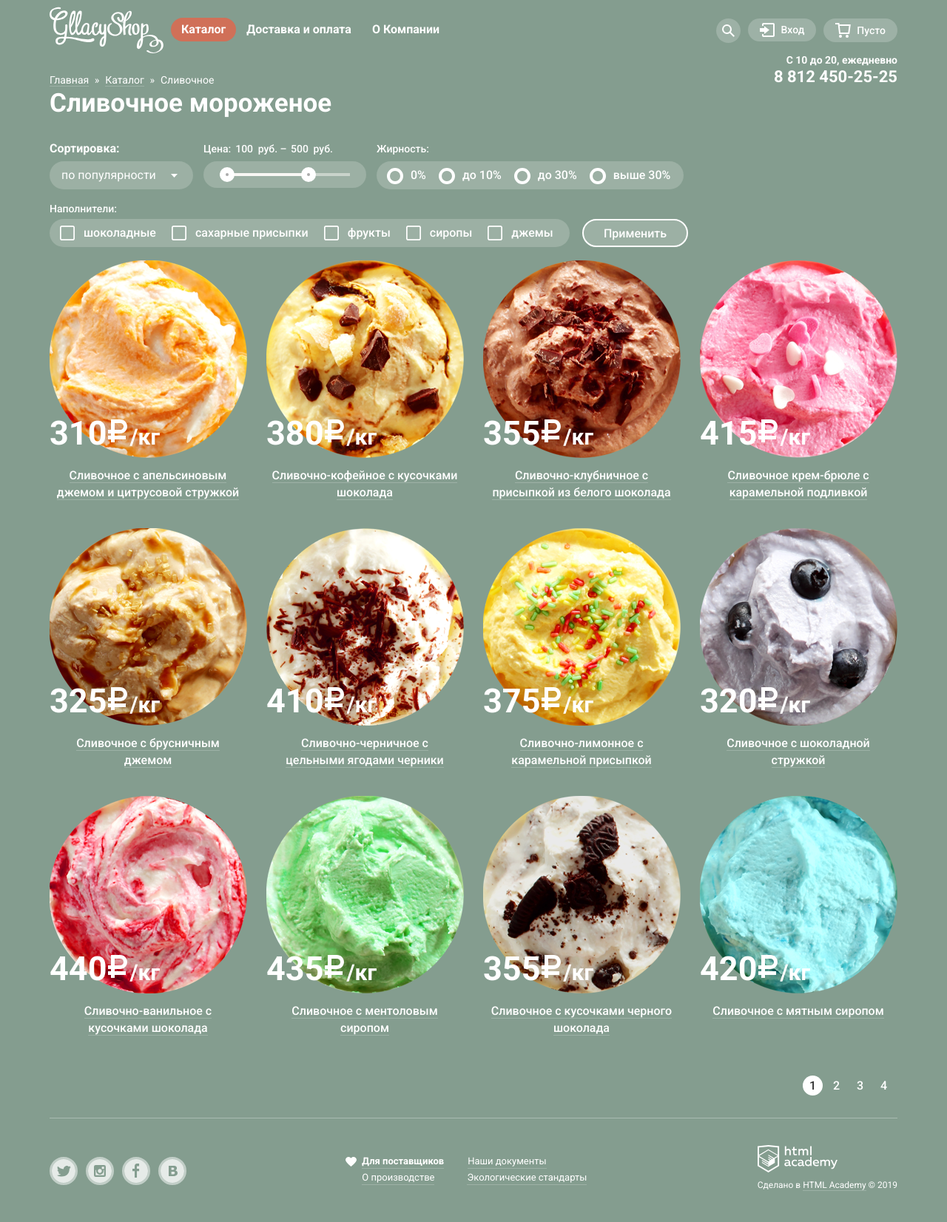
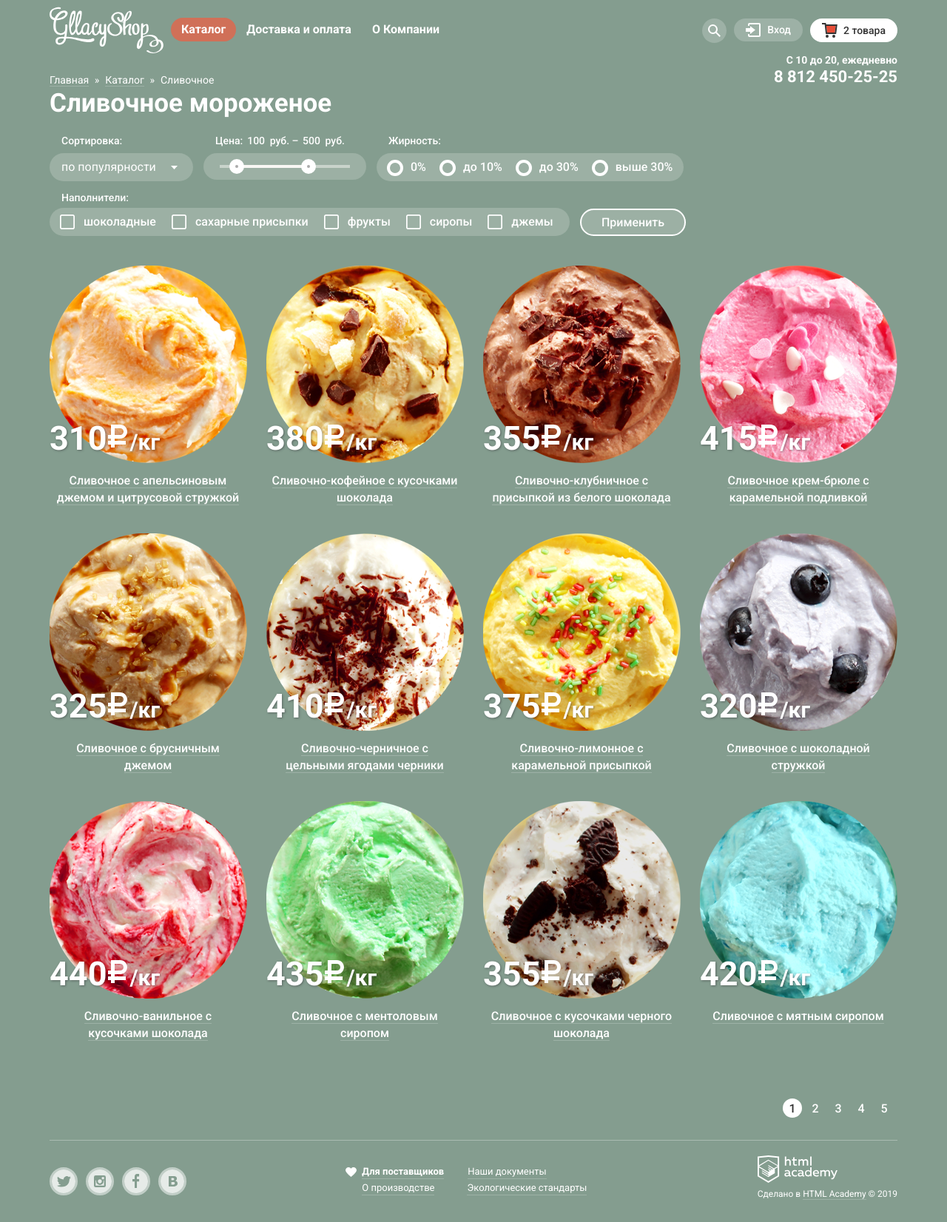
Before and after one commit to xamsuka/881967-gllacy-26, a plain HTML site: page catalog.html in a window 1280 px wide. Shown: the whole page at 74% size. Drawn offline with Linux system fonts and the light colour scheme.

Commit message:
Исправления + доработка

```diff
--- a/catalog.html
+++ b/catalog.html
@@ -117,17 +117,16 @@
                             </form>
                         </section>
                     </li>
-                    <li class="header-button__item button-basket">
+                    <li class="header-button__item item-in-basket">
                         <a href="#" class="button-basket__link">
                             <svg xmlns="http://www.w3.org/2000/svg" width="21" height="20" viewBox="0 0 21 20">
-                                <g fill="#FFF">
-                                    <path
-                                        d="M5.657 2.031L5.422 0H0v2h3.64l1.5 13h13.988l1.699-12.969H5.657zM17.372 13H6.922L5.888 4.031h12.66L17.372 13z" />
-                                    <circle cx="6.984" cy="18" r="2" />
-                                    <circle cx="15.984" cy="18" r="2" />
-                                </g>
+                                <path fill="#E84D37" d="M5.888 4.031L6.922 13h10.45l1.176-8.969z" />
+                                <circle fill="#343434" cx="6.984" cy="18" r="2" />
+                                <circle fill="#343434" cx="15.984" cy="18" r="2" />
+                                <path fill="#343434"
+                                    d="M5.657 2.031L5.422 0H0v2h3.64l1.5 13h13.988l1.699-12.969H5.657zM17.372 13H6.922L5.888 4.031h12.66L17.372 13z" />
                             </svg>
-                            Пусто
+                            2 товара
                         </a>
                         <section class="basket">
                             <h2 class="basket__header visually-hidden">Ваша корзина</h2>
@@ -203,10 +202,10 @@
                         <div class="sort-form__content">
                             <ul class="sort-form__list">
                                 <li class="sort-form__item sort-product">
-                                    <label for="filter-sort">Сортировка:</label>
+                                    <label class="sort-form__title" for="filter-sort">Сортировка:</label>
                                     <div class="sort-product__button">
                                         <input type="text" class="sort" id="filter-sort" value="по популярности">
-                                        <input type="image" src="img/select-arrow.svg" alt="">
+                                        <input type="image" src="img/select-arrow.svg" width="9" height="5" alt="">
                                     </div>
                                 </li>
                                 <li class="sort-form__item filter-range">
@@ -290,8 +289,8 @@
                                         alt="Сливочное с апельсиновым джемом и цитрусовой стружкой">
                                 </a>
                                 <p class="product-item__price">
-                                    <span class="price-gold">310</span><img src="img/ruble.svg" alt="Рубль"><span
-                                        class="price-unit">/кг</span>
+                                    <span class="price-gold">310</span><img src="img/ruble.svg" width="31" height="36"
+                                        alt="Рубль"><span class="price-unit">/кг</span>
                                 </p>
                             </div>
 
@@ -310,8 +309,8 @@
                                         alt="Сливочно-кофейное с кусочками шоколада">
                                 </a>
                                 <p class="product-item__price">
-                                    <span class="price-gold">380</span><img src="img/ruble.svg" alt="Рубль"><span
-                                        class="price-unit">/кг</span>
+                                    <span class="price-gold">380</span><img src="img/ruble.svg" width="31" height="36"
+                                        alt="Рубль"><span class="price-unit">/кг</span>
                                 </p>
                             </div>
                             <h3 class="product-item__title product-title">
@@ -329,8 +328,8 @@
                                         alt="Сливочно-клубничное с присыпкой из белого шоколада">
                                 </a>
                                 <p class="product-item__price">
-                                    <span class="price-gold">355</span><img src="img/ruble.svg" alt="Рубль"><span
-                                        class="price-unit">/кг</span>
+                                    <span class="price-gold">355</span><img src="img/ruble.svg" width="31" height="36"
+                                        alt="Рубль"><span class="price-unit">/кг</span>
                                 </p>
                             </div>
                             <h3 class="product-item__title product-title">
@@ -349,8 +348,8 @@
                                         alt="Сливочное крем-брюле с карамельной подливкой">
                                 </a>
                                 <p class="product-item__price">
-                                    <span class="price-gold">415</span><img src="img/ruble.svg" alt="Рубль"><span
-                                        class="price-unit">/кг</span>
+                                    <span class="price-gold">415</span><img src="img/ruble.svg" width="31" height="36"
+                                        alt="Рубль"><span class="price-unit">/кг</span>
                                 </p>
                             </div>
                             <h3 class="product-item__title product-title">
@@ -368,8 +367,8 @@
                                         alt="Сливочное с брусничным джемом">
                                 </a>
                                 <p class="product-item__price">
-                                    <span class="price-gold">325</span><img src="img/ruble.svg" alt="Рубль"><span
-                                        class="price-unit">/кг</span>
+                                    <span class="price-gold">325</span><img src="img/ruble.svg" width="31" height="36"
+                                        alt="Рубль"><span class="price-unit">/кг</span>
                                 </p>
                             </div>
                             <h3 class="product-item__title product-title">
@@ -387,8 +386,8 @@
                                         alt="Сливочно-черничное с цельными ягодами черники ">
                                 </a>
                                 <p class="product-item__price">
-                                    <span class="price-gold">410</span><img src="img/ruble.svg" alt="Рубль"><span
-                                        class="price-unit">/кг</span>
+                                    <span class="price-gold">410</span><img src="img/ruble.svg" width="31" height="36"
+                                        alt="Рубль"><span class="price-unit">/кг</span>
                                 </p>
                             </div>
                             <h3 class="product-item__title product-title">
@@ -407,8 +406,8 @@
                                         alt="Сливочно-лимонное с карамельной присыпкой">
                                 </a>
                                 <p class="product-item__price">
-                                    <span class="price-gold">375</span><img src="img/ruble.svg" alt="Рубль"><span
-                                        class="price-unit">/кг</span>
+                                    <span class="price-gold">375</span><img src="img/ruble.svg" width="31" height="36"
+                                        alt="Рубль"><span class="price-unit">/кг</span>
                                 </p>
                             </div>
                             <h3 class="product-item__title product-title">
@@ -426,8 +425,8 @@
                                         alt="Сливочное с шоколадной стружкой">
                                 </a>
                                 <p class="product-item__price">
-                                    <span class="price-gold">320</span><img src="img/ruble.svg" alt="Рубль"><span
-                                        class="price-unit">/кг</span>
+                                    <span class="price-gold">320</span><img src="img/ruble.svg" width="31" height="36"
+                                        alt="Рубль"><span class="price-unit">/кг</span>
                                 </p>
                             </div>
                             <h3 class="product-item__title product-title">
@@ -445,8 +444,8 @@
                                         alt="Сливочно-ванильное с кусочками шоколада">
                                 </a>
                                 <p class="product-item__price">
-                                    <span class="price-gold">440</span><img src="img/ruble.svg" alt="Рубль"><span
-                                        class="price-unit">/кг</span>
+                                    <span class="price-gold">440</span><img src="img/ruble.svg" width="31" height="36"
+                                        alt="Рубль"><span class="price-unit">/кг</span>
                                 </p>
                             </div>
                             <h3 class="product-item__title product-title">
@@ -464,8 +463,8 @@
                                         alt="Сливочноe с ментоловым сиропом">
                                 </a>
                                 <p class="product-item__price">
-                                    <span class="price-gold">435</span><img src="img/ruble.svg" alt="Рубль"><span
-                                        class="price-unit">/кг</span>
+                                    <span class="price-gold">435</span><img src="img/ruble.svg" width="31" height="36"
+                                        alt="Рубль"><span class="price-unit">/кг</span>
                                 </p>
                             </div>
                             <h3 class="product-item__title product-title">
@@ -483,8 +482,8 @@
                                         alt="Сливочное с кусочками черного шоколада">
                                 </a>
                                 <p class="product-item__price">
-                                    <span class="price-gold">355</span><img src="img/ruble.svg" alt="Рубль"><span
-                                        class="price-unit">/кг</span>
+                                    <span class="price-gold">355</span><img src="img/ruble.svg" width="31" height="36"
+                                        alt="Рубль"><span class="price-unit">/кг</span>
                                 </p>
                             </div>
                             <h3 class="product-item__title product-title">
@@ -502,8 +501,8 @@
                                         alt="Сливочное с мятным сиропом">
                                 </a>
                                 <p class="product-item__price">
-                                    <span class="price-gold">420</span><img src="img/ruble.svg" alt="Рубль"><span
-                                        class="price-unit">/кг</span>
+                                    <span class="price-gold">420</span><img src="img/ruble.svg" width="31" height="36"
+                                        alt="Рубль"><span class="price-unit">/кг</span>
                                 </p>
                             </div>
                             <h3 class="product-item__title product-title">
@@ -517,6 +516,9 @@
                 </ul>
             </section>
             <ul class="pagination-list">
+                <li class="pagination-list__before">
+                    <a href="" class="pagination-list__link"></a>
+                </li>
                 <li class="pagination-list__item pagination__item_current"><a href=""
                         class="pagination-list__link">1</a></li>
                 <li class="pagination-list__item"><a class="pagination-list__link" href=""
@@ -525,6 +527,11 @@
                         class="pagination-list__link">3</a></li>
                 <li class="pagination-list__item"><a class="pagination-list__link" href=""
                         class="pagination-list__link">4</a></li>
+                <li class="pagination-list__item"><a class="pagination-list__link" href=""
+                        class="pagination-list__link">5</a></li>
+                <li class="pagination-list__next">
+
+                </li>
             </ul>
         </div>
     </main>
--- a/css/style.css
+++ b/css/style.css
@@ -13,9 +13,9 @@ html {
     box-sizing: border-box;
 }
 
-*, *::before, *::afrer {
+/* *, *::before, *::afrer {
     box-sizing: inherit;
-}
+} */
 
 a {
     text-decoration: none;
@@ -27,7 +27,7 @@ img {
     height: auto;
 }
 
-.visually-hidden:not(:focus):not(:active),
+.visually-hidden,
 input[type="checkbox"].visually-hidden,
 input[type="radio"].visually-hidden {
   position: absolute;
@@ -226,7 +226,7 @@ button.button {
     left: 6px;
     width: 128px;
     height: 1px;
-    background: rgba(0, 0, 0, 0.2)
+    background: rgba(0, 0, 0, 0.2);
 }
 
 .sub-menu__link:hover,
@@ -270,14 +270,21 @@ button.button {
     border-radius: 20px;
 }
 
+.item-in-basket .button-basket__link {
+    background: #ffffff;
+    color: #323232;
+}
+
 .button-login svg,
+.item-in-basket svg,
 .button-basket svg {
     margin-right: 8px;
 }
 
 .button-search,
 .button-login,
-.button-basket {
+.button-basket,
+.item-in-basket {
     position: relative;
 }
 
@@ -335,7 +342,8 @@ button.button {
     display: block;
 }
 
-.button-basket:hover .basket {
+.button-basket:hover .basket,
+.item-in-basket:hover .basket  {
     display: block;
 }
 
@@ -389,6 +397,10 @@ button.button {
     background-color: #f8f7f4;
     border-radius: 5px;
     z-index: 2;
+}
+
+.item-in-basket .basket {
+    left: -420px;
 }
 
 .basket-form__content {
@@ -627,7 +639,7 @@ button.button {
 .catalog__header {
     margin: 0;
     margin-top: 3px;
-    margin-bottom: 30px;
+    margin-bottom: 19px;
     font-size: 35px;
     line-height: 41px;
 }
@@ -649,20 +661,27 @@ button.button {
     text-align: center;
 }
 
+.product-item:hover::before {
+    content: "";
+    position: absolute;
+    top: -6px;
+    left: -14px;
+    box-sizing: border-box;
+    width: 293px;
+    height: 405px;
+    padding: 14px;
+    min-height: 322px;
+    border-radius: 5px;
+    box-shadow: 0 20px 20px rgba(0, 0, 0, 0.4);
+    background-color: rgba(248, 247, 244,0.2);
+}
+
 .product-item > div {
     position: absolute;
     box-sizing: border-box;
     width: 100%;
     min-height: 322px;
     border-radius: 5px;
-
-}
-
-.product-item:hover > div {
-    min-height: 405px;
-    box-shadow: 0 20px 20px rgba(0, 0, 0, 0.4);
-    background-color: rgba(248, 247, 244,0.2);
-    z-index: 5;
 }
 
 .catalog__button {
@@ -680,6 +699,7 @@ button.button {
     left: 0;
     margin: 0;
     line-height: 45px;
+    text-shadow: 1px 1px 3px rgba(49, 50, 53, 0.5);
 }
 
 .price-gold {
@@ -688,10 +708,6 @@ button.button {
 
 .price-unit {
     font-size: 30px;
-}
-
-.catalog-hit {
-    padding-top: 40px;
 }
 
 .catalog__list {
@@ -700,6 +716,8 @@ button.button {
     flex-wrap: wrap;
     padding: 0;
     margin: 0;
+    padding-top: 40px;
+    padding-bottom: 40px;
     list-style: none;
 }
 
@@ -893,12 +911,19 @@ button.button {
     position: relative;
 }
 
+.map__frame {
+    width: 100%;
+    height: 430px;
+    border: 0;
+}
+
 .map__block {
-    width: 100%;
-    position: absolute;
-    top: 50%;
-    transform: translateY(-50%);
-    right: 0;
+    height: 1px;
+    position: absolute;
+    top: 60px;
+    right: 102px;
+    width: 1146px;
+    margin-left: auto;
 }
 
 .map .container {
@@ -910,6 +935,10 @@ button.button {
 
 .map img {
     width: 100%;
+}
+
+.map__contact-block {
+    margin-left: auto;
 }
 
 .map-contact {
@@ -919,15 +948,14 @@ button.button {
     max-width: 300px;
     width: 300px;
     height: 305px;
-    padding-top: 27px;
+    padding-top: 32px;
     padding-bottom: 28px;
-    padding-left: 23px;
+    padding-left: 24px;
     padding-right: 25px;
-    border-radius: 25px;
+    border-radius: 15px;
     color: #323232;
     background-color: #ffffff;
 }
-
 
 .map-contact__info {
     font-size: 14px;
@@ -1089,7 +1117,6 @@ button.button {
 
 .footer-copyright__text {
     margin: 0;
-    margin-top: 2px;
     font-size: 12px;
     font-weight: 400;
     line-height: 18px;
@@ -1153,15 +1180,17 @@ button.button {
     display: flex;
     justify-content: flex-end;
     padding: 0;
+    margin: 0;
+    padding-bottom: 30px;
     list-style: none;
-    padding-bottom: 30px;
     border-bottom: 1px solid rgba(255, 255, 255, 0.3);
 }
 
 .pagination-list__item {
     display: inline-block;
-    width: 27px;
-    height: 27px;
+    position: relative;
+    width: 26px;
+    height: 26px;
     margin-right: 5px;
     text-align: center;
     line-height: 27px;
@@ -1200,14 +1229,19 @@ button.button {
     flex-wrap: wrap;
 }
 
-.sort-form__list li {
+.sort-form__item {
     margin-right: 14px;
-    margin-bottom: 18px;
+    margin-bottom: 14px;
+}
+
+.sort-form__item:last-child {
+    margin-bottom: 0;
 }
 
 .sort-form__title {
     display: inline;
     margin: 0;
+    padding-left: 16px;
     font-size: 14px;
     font-weight: 500;
     line-height: 16px;
@@ -1278,7 +1312,8 @@ input[type="image"] {
 
 .filter-range__bar {
     height: 4px;
-    width: 70%;
+    margin-left: 30px;
+    width: 50%;
     background-color: rgba(248, 247, 244, 1);
 }
 
@@ -1293,6 +1328,10 @@ input[type="image"] {
     background-color: #ababab;
 }
 
+.filter-range__toggle.toogle-min {
+    left: 35px;
+}
+
 .filter-range__toggle.toogle-max {
     left: 60%;
 }
@@ -1310,7 +1349,7 @@ input[type="image"] {
 .fat-content label {
     position: relative;
     padding-left: 32px;
-    margin-right: 17px;
+    margin-right: 18px;
     vertical-align: middle;
     font-weight: 500;
     line-height: 18px;
@@ -1407,8 +1446,8 @@ sort-additive {
 .sort-form__button {
     display: inline-block;
     vertical-align: bottom;
-    margin-left: 13px;
-    padding: 9px 27px 7px 27px;
+    margin-left: 10px;
+    padding: 8px 27px 7px 27px;
     border: 2px solid #ffffff;
     background-color: rgba(248, 247, 244, 0.2);
     border-radius: 20px;
```
Also changed, not shown: index.html (+11 -14 lines), js/script.js (+10 -10 lines), img/basket-silver.svg (added).
